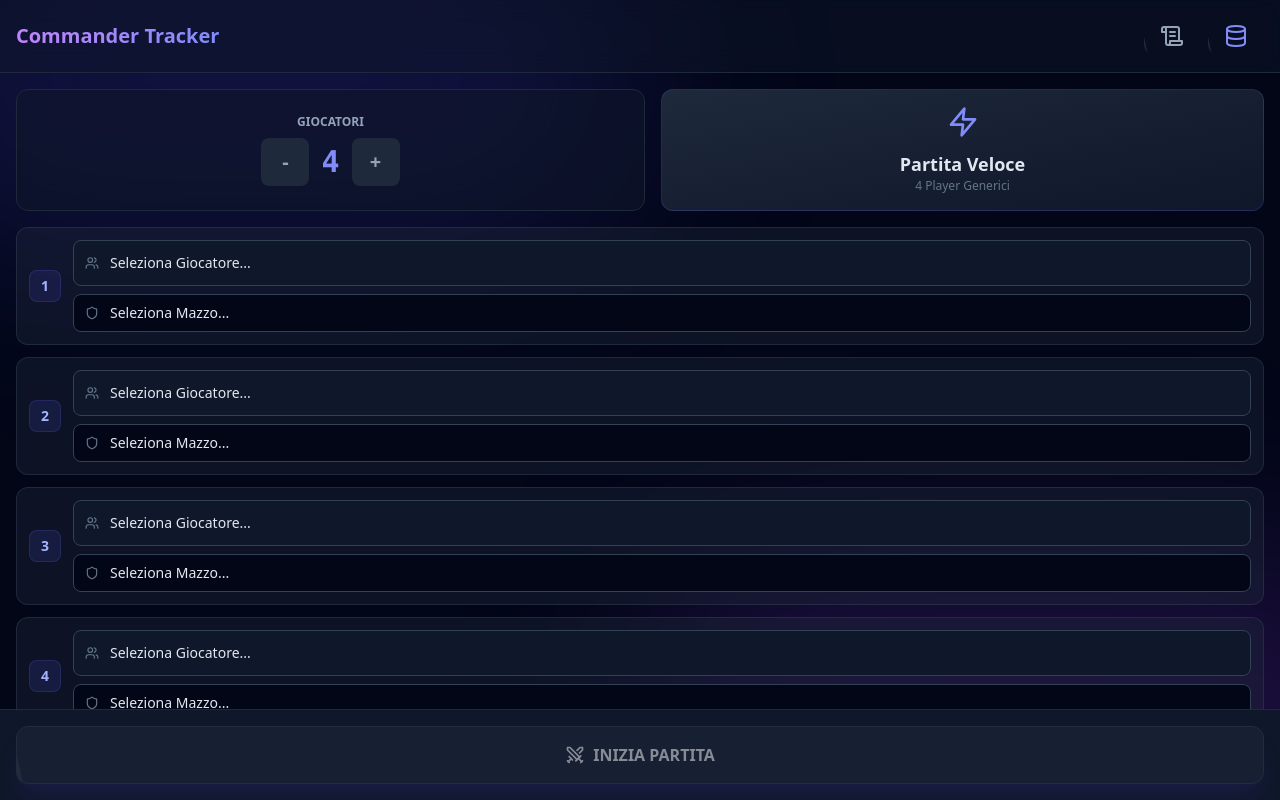
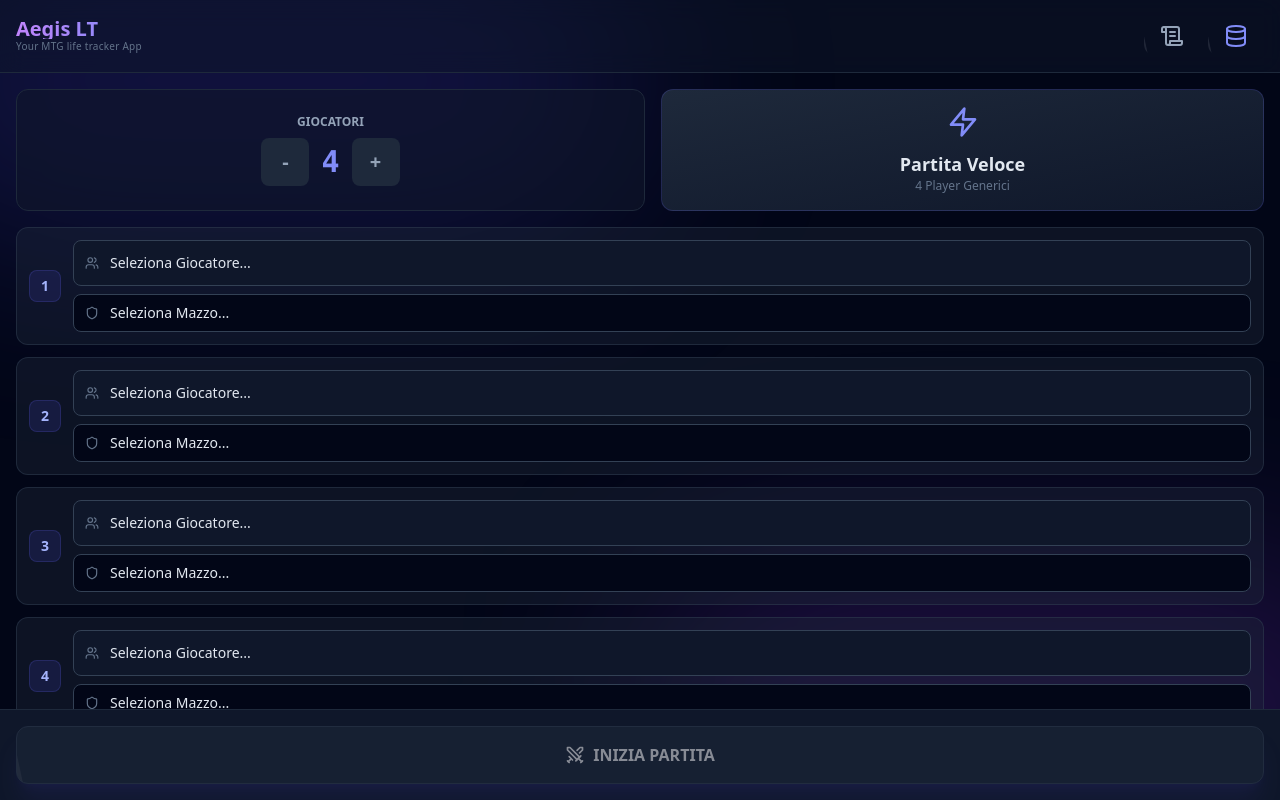
Before and after one commit to neecch/mtg-commander-tracker, a React (Vite) app: page / in a window 1280 px wide. Built offline with nearby package versions, Linux system fonts and the light colour scheme.

Commit message:
name update

```diff
--- a/src/App.jsx
+++ b/src/App.jsx
@@ -822,9 +822,12 @@
 
         <div className="relative p-4 flex items-center justify-between bg-slate-900/50 border-b border-slate-800 shrink-0 z-10 backdrop-blur-md">
           <div className="flex items-center gap-3">
-            <h1 className="text-xl font-bold bg-gradient-to-r from-purple-400 to-indigo-400 bg-clip-text text-transparent">
-              Commander Tracker
-            </h1>
+            <div className="flex flex-col">
+              <h1 className="text-xl font-bold bg-gradient-to-r from-purple-400 to-indigo-400 bg-clip-text text-transparent leading-none">
+                Aegis LT
+              </h1>
+              <span className="text-[10px] text-slate-500 font-medium tracking-wide">Your MTG life tracker App</span>
+            </div>
           </div>
           <div className="flex gap-2">
             <Button variant="ghost" onClick={() => { setStatsPlayerId(null); setHistoryListOpen(true); }} className="p-2">
--- a/vite.config.js
+++ b/vite.config.js
@@ -12,7 +12,7 @@
             manifest: {
                 name: 'Aegis LT',
                 short_name: 'Aegis LT',
-                description: 'Tracker vita e risorse per MTG Commander',
+                description: 'Life Tracker for MTG Commander',
                 theme_color: '#0f172a',
                 icons: [
                     {
```
